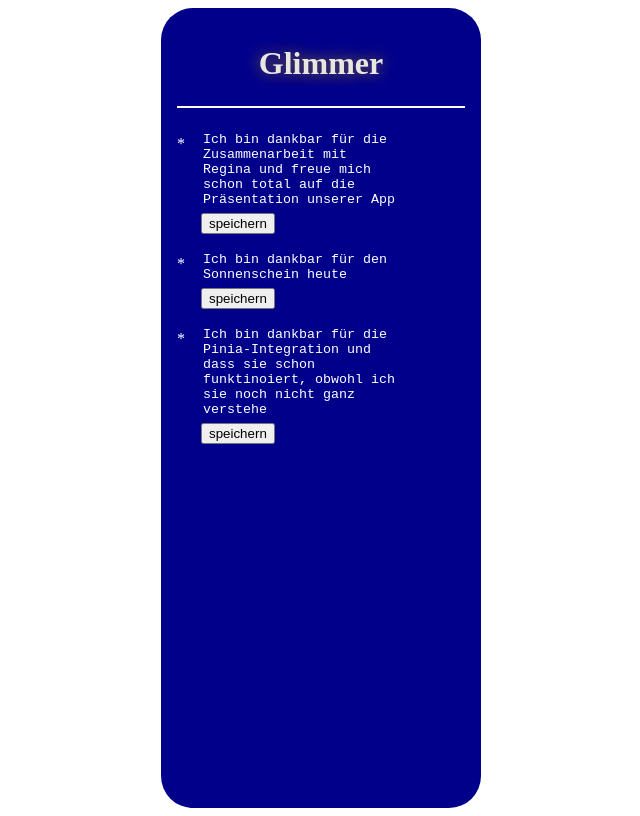
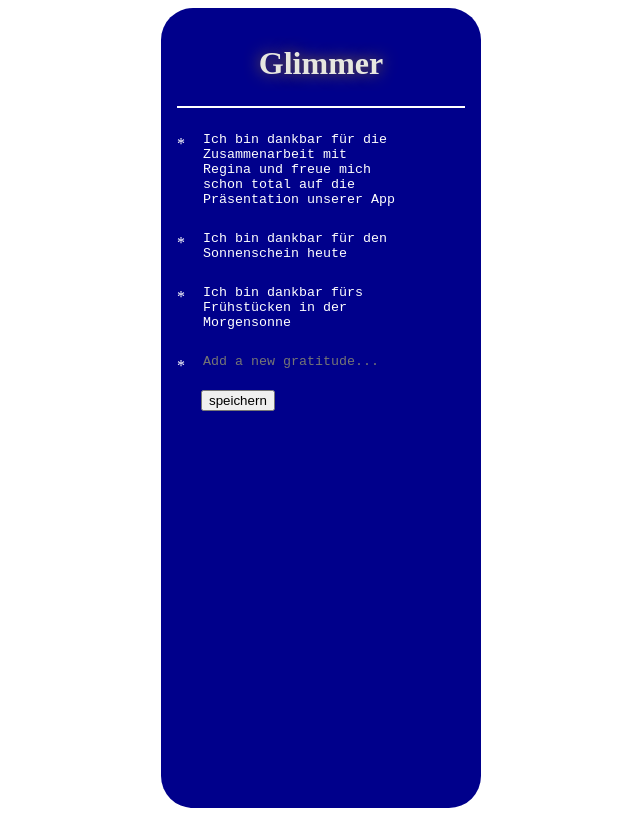
Before and after one commit to FlausenImKopf/glimmer, a Vue app: page /vorfreuden in a window 1280 px wide. Shown: the whole page, without its empty margins (319-959 px from the left). Built offline with nearby package versions, Linux system fonts and the light colour scheme.

Commit message:
feat: new gratitudes can be added and are safed to pinia store

```diff
--- a/package.json
+++ b/package.json
@@ -12,6 +12,7 @@
   },
   "dependencies": {
     "pinia": "^2.1.7",
+    "uuid": "^9.0.1",
     "vue": "^3.4.21",
     "vue-router": "^4.3.0"
   },
--- a/src/components/TheList.vue
+++ b/src/components/TheList.vue
@@ -11,7 +11,21 @@
             ref="textarea"
             @input="resize($event)"
           ></textarea>
-          <button @click.prevent="handleNewNote">speichern</button>
+          <!-- <button >speichern</button> -->
+        </label>
+      </form>
+    </li>
+    <!-- Additional empty textarea for new gratitude -->
+    <li>
+      <form>
+        <label>
+          <textarea
+            v-model="text"
+            placeholder="Add a new gratitude..."
+            ref="textareaAdd"
+            @input="resize($event)"
+          ></textarea>
+          <button @click.prevent="handleNewGratitude()">speichern</button>
         </label>
       </form>
     </li>
@@ -23,6 +37,11 @@ import { mapStores } from 'pinia'
 import { useGratitudesStore } from '../stores/gratitudes'
 
 export default {
+  data() {
+    return {
+      text: ''
+    }
+  },
   props: {
     singleNote: {
       type: String,
@@ -36,19 +55,13 @@ export default {
     ...mapStores(useGratitudesStore)
   },
   methods: {
-    handleNewNote() {
-      // if (this.newDescription.length === 0) {
-      //   return
-      // } else {
-      //   const newNote = {
-      //     description: this.newNote,
-      //     id: Math.floor(Math.random() * 543),
-      //     tags: []
-      //   }
-      //   this.notes.push(newNote)
-      //   this.newNote = ''
-      //   console.log(this.notes)
-      // }
+    handleNewGratitude() {
+      if (this.text.length === 0) {
+        return
+      } else {
+        this.gratitudesStore.addGratitude(this.text)
+        this.text = ''
+      }
     },
     resize(event) {
       const element = event.target
@@ -57,6 +70,11 @@ export default {
     }
   },
   mounted() {
+    this.$refs.textarea.forEach((textarea) => {
+      this.resize({ target: textarea })
+    })
+  },
+  updated() {
     this.$refs.textarea.forEach((textarea) => {
       this.resize({ target: textarea })
     })
--- a/src/stores/gratitudes.js
+++ b/src/stores/gratitudes.js
@@ -1,25 +1,32 @@
 import { ref, computed } from 'vue'
 import { defineStore } from 'pinia'
+import { v4 as uuidv4 } from 'uuid'
+uuidv4() // ⇨ '9b1deb4d-3b7d-4bad-9bdd-2b0d7b3dcb6d'
 
 export const useGratitudesStore = defineStore('gratitudes', {
   state: () => ({
-    /** {{ text: string, id: number, createdAt: Date}[]} */
+    /** @type {{ text: string, id: string, createdAt: Date}[]} */
     gratitudes: [
       {
-        id: 1,
+        id: uuidv4(),
         text: 'Ich bin dankbar für die Zusammenarbeit mit Regina und freue mich schon total auf die Präsentation unserer App',
         createdAt: new Date(2024, 5, 23)
       },
       {
-        id: 2,
+        id: uuidv4(),
         text: 'Ich bin dankbar für den Sonnenschein heute',
         createdAt: new Date(2024, 5, 22)
       },
       {
-        id: 3,
-        text: 'Ich bin dankbar für die Pinia-Integration und dass sie schon funktinoiert, obwohl ich sie noch nicht ganz verstehe',
+        id: uuidv4(),
+        text: 'Ich bin dankbar fürs Frühstücken in der Morgensonne',
         createdAt: new Date(2024, 5, 23)
       }
     ]
-  })
+  }),
+  actions: {
+    addGratitude(text) {
+      this.gratitudes.push({ text, id: uuidv4(), createdAt: new Date() })
+    }
+  }
 })
```
Also changed, not shown: 1 other file (tests, documents, lock files or other folders).
